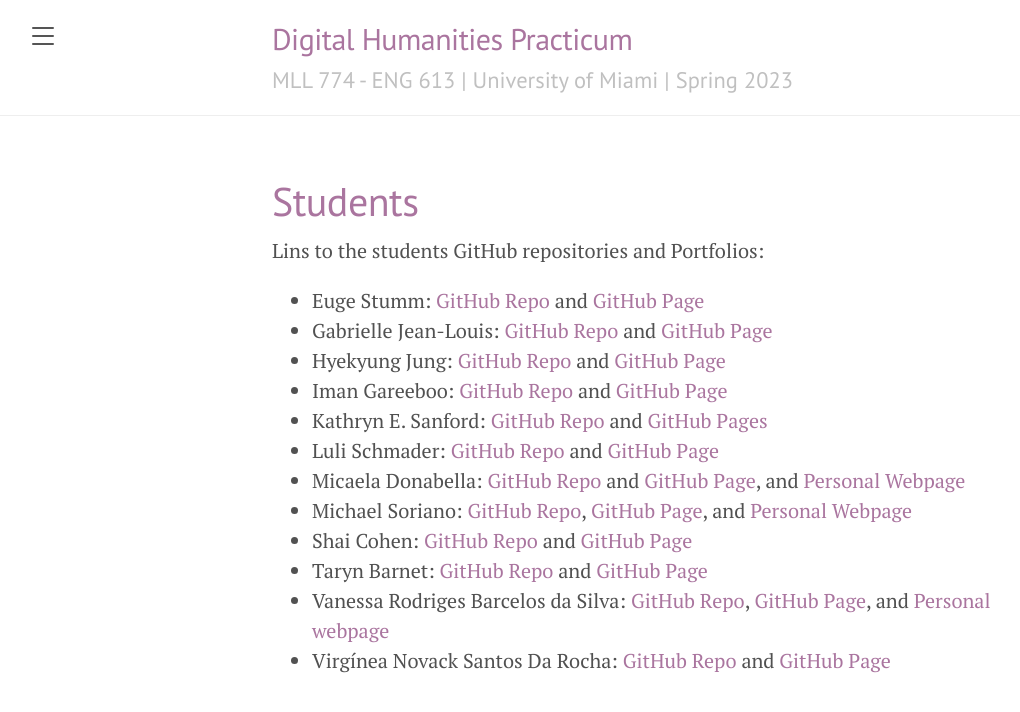
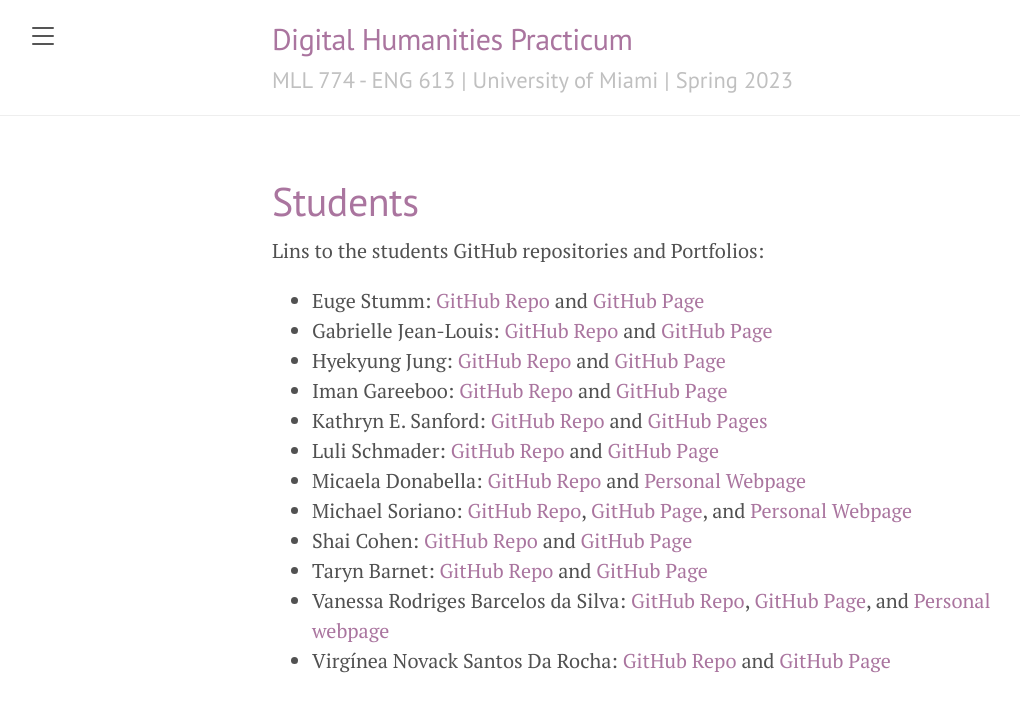
Before and after one commit to susannalles/DHPracticum_Spring23, a Jekyll site: the page built from students.md, in a window 1280 px wide. Shown: the top 712 px of the page, without its empty margins (8-1028 px from the left). Built offline with Jekyll 4.4.1, drawn with Linux system fonts in a browser that asks for light colours.

Commit message:
Update students.md

```diff
--- a/students.md
+++ b/students.md
@@ -11,7 +11,7 @@ Lins to the students GitHub repositories and Portfolios:
 - Iman Gareeboo:  [GitHub Repo](https://github.com/imangareeboo/imangareeboo.github.io) and [GitHub Page](https://imangareeboo.github.io/)
 - Kathryn E. Sanford: [GitHub Repo](https://github.com/kathrynesanford/kathrynesanford.github.io) and [GitHub Pages](https://kathrynesanford.github.io/)
 - Luli Schmader:  [GitHub Repo](https://github.com/lulischmader/lulischmader.github.io) and [GitHub Page](https://lulischmader.github.io/)
-- Micaela Donabella: [GitHub Repo](https://github.com/mdonabella/ENG613) and [GitHub Page](https://mdonabella.github.io/ENG613), and [Personal Webpage](https://mdonabella.github.io/)
+- Micaela Donabella: [GitHub Repo](https://github.com/mdonabella/ENG613) and [Personal Webpage](https://mdonabella.github.io/)
 - Michael Soriano:  [GitHub Repo](https://github.com/mrileysoriano/mrileysoriano.github.io), [GitHub Page](https://mrileysoriano.github.io), and [Personal Webpage](http://michaelsoriano.net/)
 - Shai Cohen:  [GitHub Repo](https://github.com/shai-cohen/shai-cohen.github.io) and [GitHub Page](https://shai-cohen.github.io/)
 - Taryn Barnet: [GitHub Repo](https://github.com/taryneliana/taryneliana.github.io) and [GitHub Page](https://taryneliana.github.io/)
```
